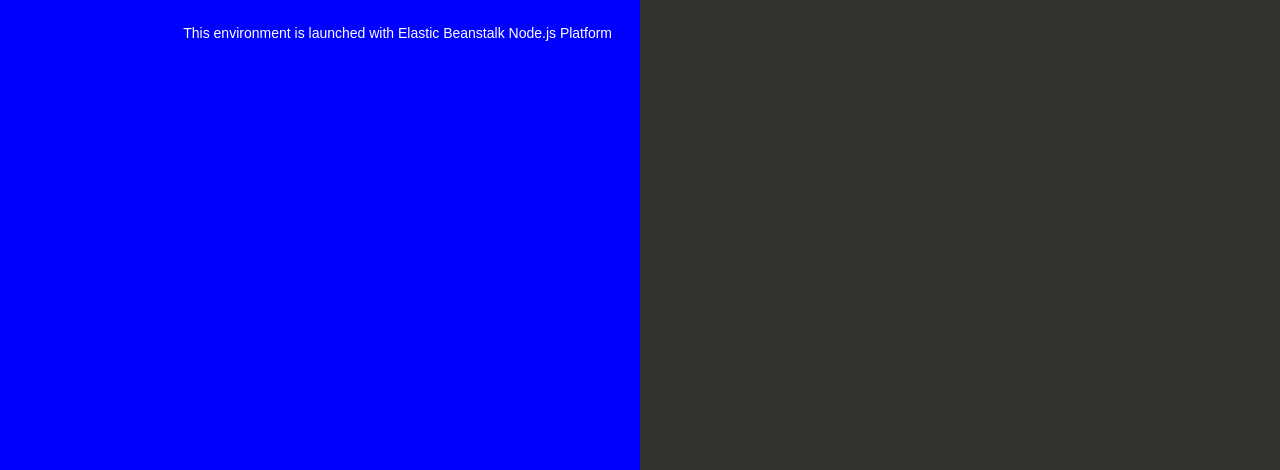
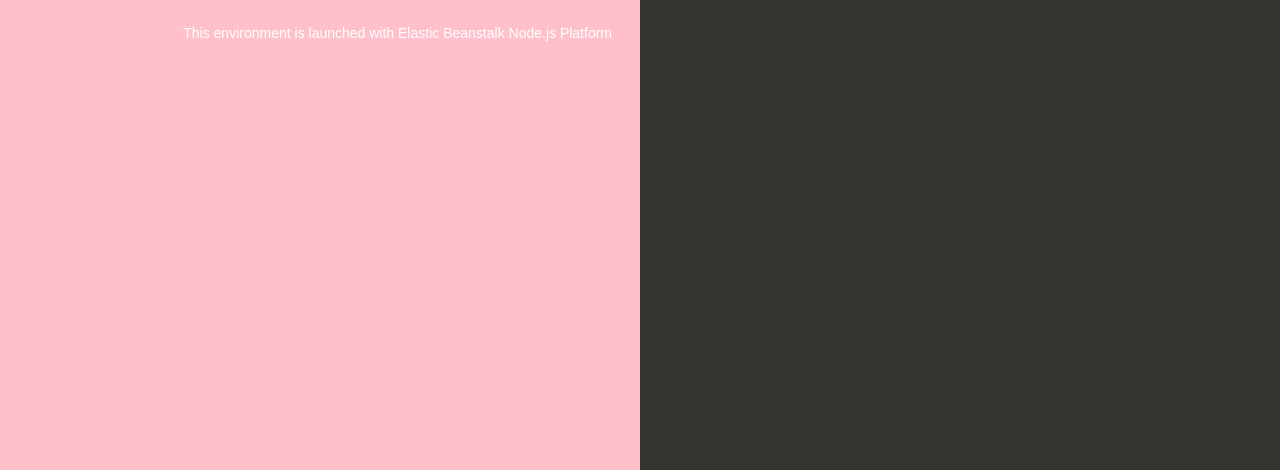
Before and after one commit to hamgammon/nodejs_example, a website: page index.html in a window 1280 px wide. Shown: the part 330-800 px from the top of the page. Drawn offline with Linux system fonts and the light colour scheme.

Commit message:
make it pink

```diff
--- a/index.html
+++ b/index.html
@@ -35,7 +35,7 @@
 
         text-align: right;
         padding-top: 11em;
-        background-color: Blue;
+        background-color: pink;
 
       }
       .textColumn p {
```
